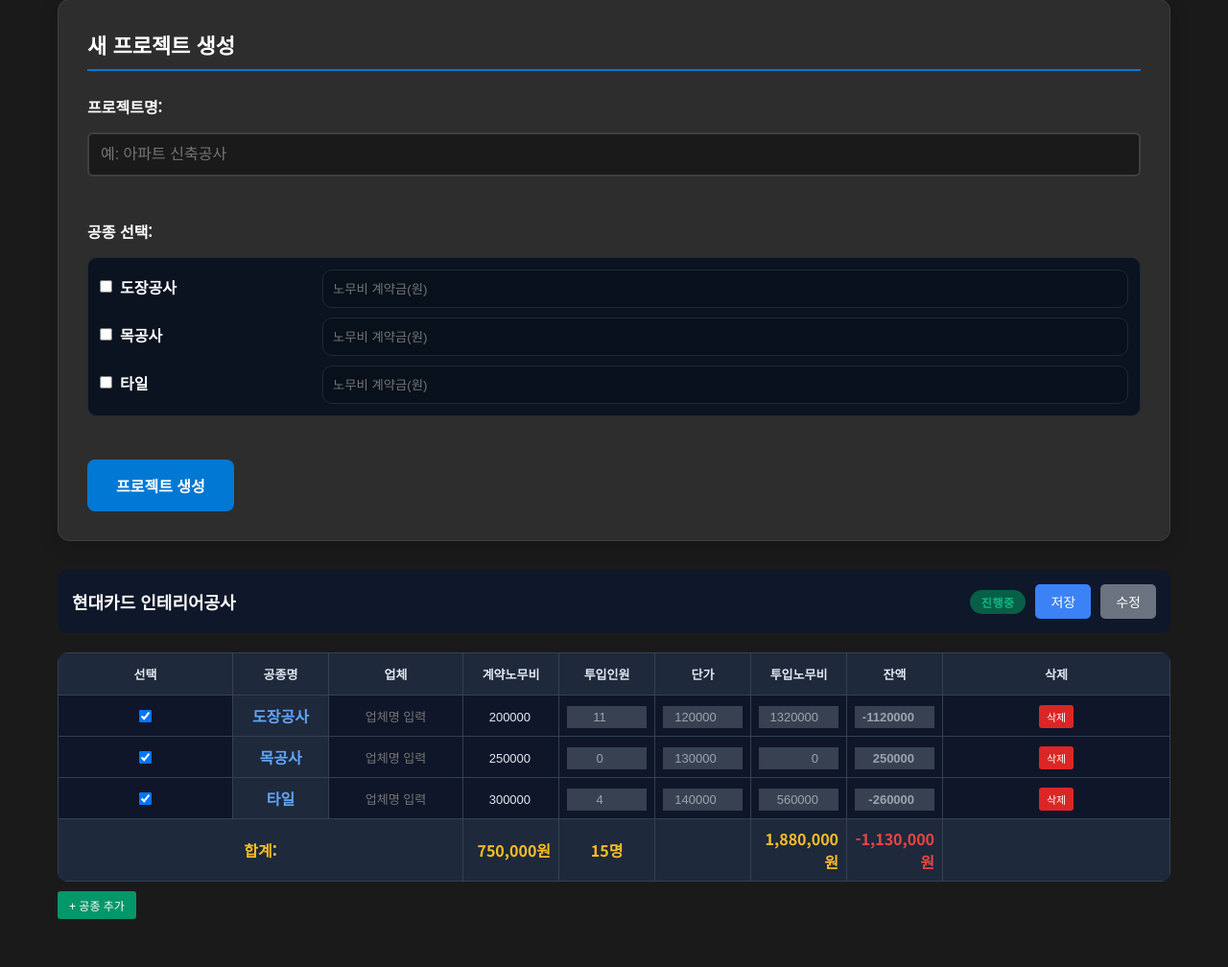
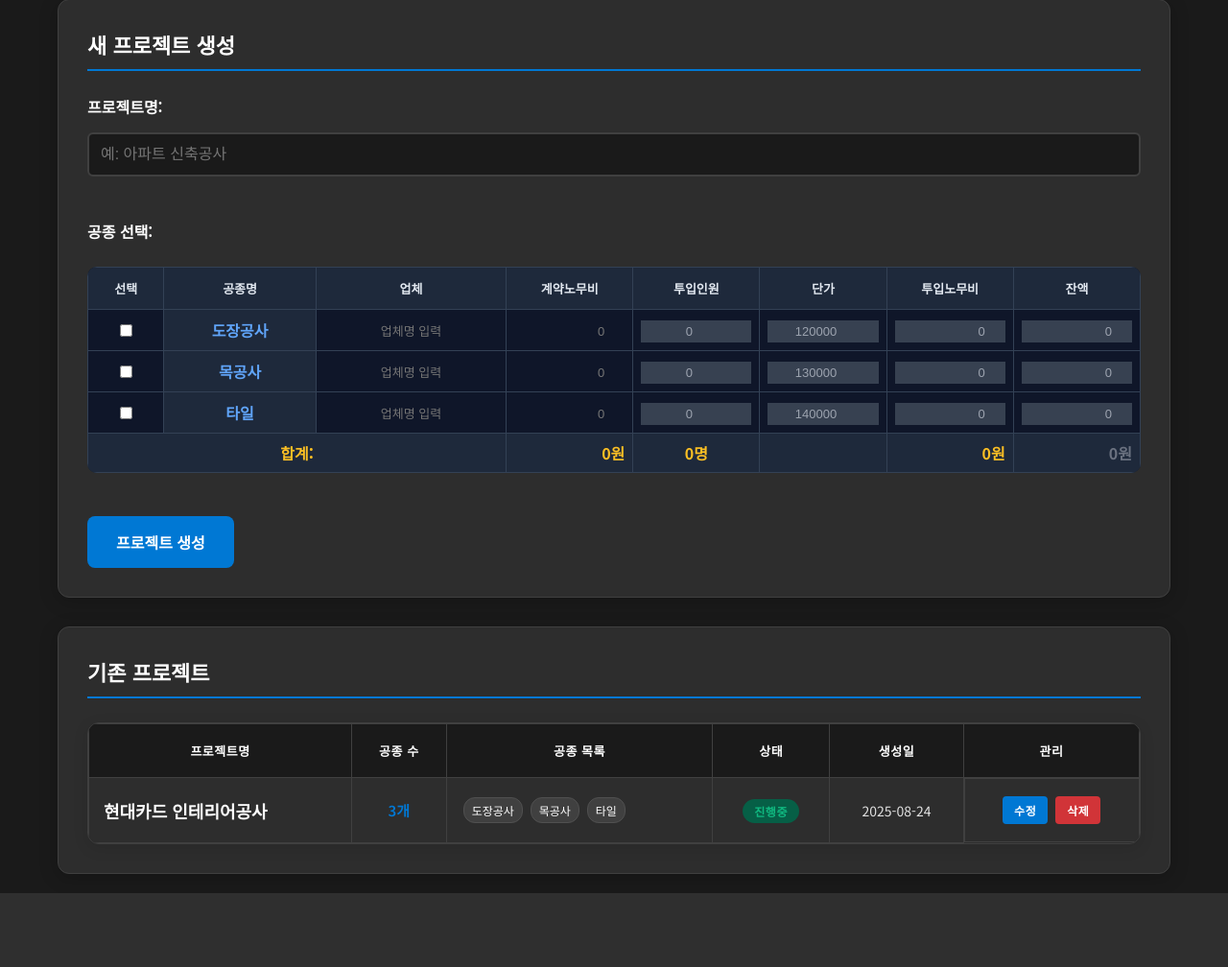
Before and after one commit to klove701-creator/LaborApp, a Flask app: page /admin/projects in a window 1280 px wide. Shown: the part 123-1131 px from the top of the page at 96% size. After the commit the page ends 1054 px from the top, so only its background shows below. Run offline with Flask 3, Linux system fonts and the light colour scheme; the visitor is signed in with stand-in values (Sample User, id 1); some web fonts are replaced.

Commit message:
플젝관리수정2

```diff
--- a/app.py
+++ b/app.py
@@ -308,8 +308,9 @@
         return redirect(url_for('login'))
     available_work_types = list(dm.labor_costs.keys())
     return render_template('admin_projects.html',
-                           projects_data=dm.projects_data,
-                           available_work_types=available_work_types)
+                       projects_data=dm.projects_data,
+                       available_work_types=available_work_types,
+                       labor_costs=dm.labor_costs)  # 이 줄 추가
 
 @app.route('/admin/projects/create', methods=['POST'])
 def create_project():
--- a/templates/admin_projects.html
+++ b/templates/admin_projects.html
@@ -194,7 +194,7 @@
             </div>
         </div>
 
-        <!-- 새 프로젝트 생성 -->
+        <!-- 새 프로젝트 생성 - 엑셀 테이블 스타일 -->
         <div class="create-project-section">
             <h2>새 프로젝트 생성</h2>
             <form method="POST" action="{{ url_for('create_project') }}" class="create-form">
@@ -206,108 +206,43 @@
                 <div class="form-group">
                     <label>공종 선택:</label>
                     {% if available_work_types %}
-                    <div class="trade-vertical">
-                        {% for work_type in available_work_types %}
-                        <div class="trade-row">
-                            <label class="left">
-                                <input type="checkbox" name="work_types" value="{{ work_type }}">
-                                <span>{{ work_type }}</span>
-                            </label>
-                            <input type="number" min="0" step="1" name="contract_{{ work_type }}" placeholder="노무비 계약금(원)" class="money">
-                        </div>
-                        {% endfor %}
-                    </div>
-                    {% else %}
-                    <p class="no-work-types">등록된 공종이 없습니다. <a href="{{ url_for('admin_labor_cost') }}">노무비 설정</a>에서 공종을 먼저 추가해주세요.</p>
-                    {% endif %}
-                </div>
-
-                <style>
-                .trade-vertical{display:flex;flex-direction:column;gap:10px;background:#0b1220;border:1px solid #1f2937;border-radius:10px;padding:12px}
-                .trade-row{display:flex;align-items:center;gap:12px}
-                .trade-row .left{flex:0 0 220px;display:flex;align-items:center;gap:8px}
-                .trade-row .money{flex:1 1 auto;height:40px;border-radius:10px;border:1px solid #1f2937;background:#07101b;color:#e5e7eb;padding:0 10px}
-                </style>
-
-                <button type="submit" class="create-btn" {% if not available_work_types %}disabled{% endif %}>프로젝트 생성</button>
-            </form>
-        </div>
-
-        <!-- 기존 프로젝트 엑셀 테이블 -->
-        {% if projects_data %}
-        {% for project_name, project_data in projects_data.items() %}
-        <div class="projects-container">
-            <div class="project-header">
-                <div class="project-name">{{ project_name }}</div>
-                <div class="project-status">
-                    <span class="status-badge status-{{ project_data.get('status', 'active') }}">
-                        {% if project_data.get('status', 'active') == 'active' %}진행중
-                        {% elif project_data.get('status') == 'completed' %}완료
-                        {% elif project_data.get('status') == 'paused' %}중단
-                        {% else %}진행중
-                        {% endif %}
-                    </span>
-                    <button class="btn-save" onclick="saveProject('{{ project_name }}')">저장</button>
-                    <a href="{{ url_for('edit_project', project_name=project_name) }}" class="btn-save" style="text-decoration: none; background: #6b7280;">수정</a>
-                </div>
-            </div>
-
-            <form id="project-form-{{ loop.index }}" method="POST" action="{{ url_for('update_project_excel', project_name=project_name) }}">
-                <table class="excel-table">
+                    <table class="excel-table" style="margin-top: 10px;">
                         <thead>
                             <tr>
-                            <th>선택</th>
-                            <th>공종명</th>
-                            <th>업체</th>
+                                <th style="width: 60px;">선택</th>
+                                <th style="width: 120px;">공종명</th>
+                                <th style="width: 150px;">업체</th>
                                 <th>계약노무비</th>
-                            <th>투입인원</th>
-                            <th>단가</th>
+                                <th style="width: 80px;">투입인원</th>
+                                <th style="width: 80px;">단가</th>
                                 <th>투입노무비</th>
                                 <th>잔액</th>
-                            <th>삭제</th>
                             </tr>
                         </thead>
-                    <tbody id="tbody-{{ loop.index }}">
-                        {% set project_summary = calculate_project_work_summary(project_name) %}
-                        {% for work_data in project_summary %}
+                        <tbody id="create-tbody">
+                            {% for work_type in available_work_types %}
                             <tr>
-                            <td><input type="checkbox" name="selected_work_types" value="{{ work_data.work_type }}" checked></td>
-                            <td class="work-type-cell">{{ work_data.work_type }}</td>
+                                <td>
+                                    <input type="checkbox" name="work_types" value="{{ work_type }}" onchange="toggleWorkTypeRow(this)">
+                                </td>
+                                <td class="work-type-cell">{{ work_type }}</td>
                                 <td class="company-cell">
-                                <input type="text" name="company_{{ work_data.work_type }}"
-                                       value="{{ work_data.company }}"
-                                       placeholder="업체명 입력">
+                                    <input type="text" name="company_{{ work_type }}" placeholder="업체명 입력" disabled>
                                 </td>
                                 <td class="number-cell">
-                                <input type="number" name="contract_{{ work_data.work_type }}"
-                                       value="{{ work_data.contract_amount }}"
-                                       class="format-currency"
-                                       onchange="calculateBalance(this)">
+                                    <input type="number" name="contract_{{ work_type }}" placeholder="0" class="format-currency" disabled onchange="calculateCreateBalance(this)">
                                 </td>
                                 <td class="number-cell">
-                                <input type="number" name="workers_{{ work_data.work_type }}"
-                                       value="{{ work_data.total_workers }}"
-                                       readonly>
+                                    <input type="number" value="0" readonly>
                                 </td>
                                 <td class="number-cell">
-                                <input type="number" name="rate_{{ work_data.work_type }}"
-                                       value="{{ work_data.labor_rate }}"
-                                       readonly>
+                                    <input type="number" value="{{ labor_costs.get(work_type, {}).get('day', 0) }}" readonly>
                                 </td>
                                 <td class="number-cell">
-                                <input type="number" name="cost_{{ work_data.work_type }}"
-                                       value="{{ work_data.total_labor_cost }}"
-                                       class="format-currency"
-                                       readonly>
+                                    <input type="number" value="0" class="format-currency" readonly>
                                 </td>
                                 <td class="number-cell">
-                                <input type="number" name="balance_{{ work_data.work_type }}"
-                                       value="{{ work_data.balance }}"
-                                       class="format-currency {% if work_data.balance > 0 %}balance-positive{% elif work_data.balance < 0 %}balance-negative{% else %}balance-zero{% endif %}"
-                                       readonly>
-                            </td>
-                            <td>
-                                <button type="button" class="btn-delete" onclick="deleteWorkType(this, '{{ work_data.work_type }}')">삭제</button>
+                                    <input type="number" value="0" class="format-currency balance-zero" readonly>
                                 </td>
                             </tr>
                             {% endfor %}
@@ -316,37 +251,75 @@
                             <tr class="summary-row">
                                 <td colspan="3">합계:</td>
                                 <td class="format-currency">
-                                <span id="total-contract-{{ loop.index }}">
-                                    {{ "{:,}".format(project_summary|sum(attribute='contract_amount')) }}원
-                                </span>
+                                    <span id="create-total-contract">0원</span>
                                 </td>
-                            <td>
-                                <span id="total-workers-{{ loop.index }}">
-                                    {{ project_summary|sum(attribute='total_workers') }}명
-                                </span>
+                                <td>0명</td>
+                                <td></td>
+                                <td class="format-currency">0원</td>
+                                <td class="format-currency">
+                                    <span id="create-total-balance" class="balance-zero">0원</span>
                                 </td>
-                            <td></td>
-                            <td class="format-currency">
-                                <span id="total-cost-{{ loop.index }}">
-                                    {{ "{:,}".format(project_summary|sum(attribute='total_labor_cost')) }}원
-                                </span>
-                            </td>
-                            <td class="format-currency">
-                                <span id="total-balance-{{ loop.index }}"
-                                      class="{% set total_balance = project_summary|sum(attribute='balance') %}{% if total_balance > 0 %}balance-positive{% elif total_balance < 0 %}balance-negative{% else %}balance-zero{% endif %}">
-                                    {{ "{:,}".format(project_summary|sum(attribute='balance')) }}원
-                                </span>
-                            </td>
-                            <td></td>
                             </tr>
                         </tbody>
                     </table>
+                    {% else %}
+                    <p class="no-work-types">등록된 공종이 없습니다. <a href="{{ url_for('admin_labor_cost') }}">노무비 설정</a>에서 공종을 먼저 추가해주세요.</p>
+                    {% endif %}
+                </div>
 
-                <!-- 공종 추가 버튼 -->
-                <button type="button" class="btn-add-row" onclick="addWorkType('{{ loop.index }}')">+ 공종 추가</button>
+                <button type="submit" class="create-btn" {% if not available_work_types %}disabled{% endif %}>프로젝트 생성</button>
             </form>
         </div>
+
+        <!-- 기존 프로젝트 목록 -->
+        <div class="projects-list-section">
+            <h2>기존 프로젝트</h2>
+            {% if projects_data %}
+            <div class="projects-table-wrapper">
+                <table class="projects-table">
+                    <thead>
+                        <tr>
+                            <th>프로젝트명</th>
+                            <th>공종 수</th>
+                            <th>공종 목록</th>
+                            <th>상태</th>
+                            <th>생성일</th>
+                            <th>관리</th>
+                        </tr>
+                    </thead>
+                    <tbody>
+                        {% for project_name, project_data in projects_data.items() %}
+                        <tr>
+                            <td class="project-name">{{ project_name }}</td>
+                            <td class="work-count">{{ project_data.work_types|length }}개</td>
+                            <td class="work-types-list">
+                                {% for work_type in project_data.work_types %}
+                                <span class="work-type-tag">{{ work_type }}</span>
                                 {% endfor %}
+                            </td>
+                            <td>
+                                <span class="status-badge status-{{ project_data.get('status', 'active') }}">
+                                    {% if project_data.get('status', 'active') == 'active' %}
+                                        진행중
+                                    {% elif project_data.get('status') == 'completed' %}
+                                        완료
+                                    {% elif project_data.get('status') == 'paused' %}
+                                        중단
+                                    {% else %}
+                                        진행중
+                                    {% endif %}
+                                </span>
+                            </td>
+                            <td>{{ project_data.get('created_date', '미상') }}</td>
+                            <td class="actions">
+                                <a href="{{ url_for('edit_project', project_name=project_name) }}" class="edit-btn">수정</a>
+                                <button class="delete-btn" onclick="deleteProject('{{ project_name }}')">삭제</button>
+                            </td>
+                        </tr>
+                        {% endfor %}
+                    </tbody>
+                </table>
+            </div>
             {% else %}
             <div class="empty-projects">
                 <h3>등록된 프로젝트가 없습니다</h3>
@@ -354,8 +327,89 @@
             </div>
             {% endif %}
         </div>
+    </div>
 
     <script>
+        // 새 프로젝트 생성 - 공종 선택/해제 처리
+        function toggleWorkTypeRow(checkbox) {
+            const row = checkbox.closest('tr');
+            const inputs = row.querySelectorAll('input:not([type="checkbox"]):not([readonly])');
+
+            inputs.forEach(input => {
+                input.disabled = !checkbox.checked;
+                if (!checkbox.checked) {
+                    input.value = input.type === 'number' ? '0' : '';
+                }
+            });
+
+            updateCreateTotals();
+        }
+
+        // 새 프로젝트 생성 - 잔액 계산
+        function calculateCreateBalance(element) {
+            const row = element.closest('tr');
+            const contractInput = row.querySelector('input[name^="contract_"]');
+            const balanceInput = row.querySelector('input[name^="balance_"], input[readonly]:last-child');
+
+            if (contractInput && balanceInput) {
+                const contract = parseInt(contractInput.value) || 0;
+                const balance = contract; // 새 프로젝트는 투입노무비가 0이므로
+
+                balanceInput.value = balance;
+
+                // 잔액에 따른 색상 변경
+                balanceInput.className = balanceInput.className.replace(/balance-\w+/g, '');
+                if (balance > 0) {
+                    balanceInput.classList.add('balance-positive');
+                } else if (balance < 0) {
+                    balanceInput.classList.add('balance-negative');
+                } else {
+                    balanceInput.classList.add('balance-zero');
+                }
+            }
+
+            updateCreateTotals();
+        }
+
+        // 새 프로젝트 생성 - 합계 업데이트
+        function updateCreateTotals() {
+            const tbody = document.getElementById('create-tbody');
+            if (!tbody) return;
+
+            const rows = tbody.querySelectorAll('tr:not(.summary-row)');
+            let totalContract = 0;
+            let totalBalance = 0;
+
+            rows.forEach(row => {
+                const checkbox = row.querySelector('input[type="checkbox"]');
+                if (checkbox && checkbox.checked) {
+                    const contractInput = row.querySelector('input[name^="contract_"]');
+                    if (contractInput) {
+                        const contract = parseInt(contractInput.value) || 0;
+                        totalContract += contract;
+                        totalBalance += contract; // 새 프로젝트는 투입노무비가 0
+                    }
+                }
+            });
+
+            // 합계 업데이트
+            const totalContractEl = document.getElementById('create-total-contract');
+            const totalBalanceEl = document.getElementById('create-total-balance');
+
+            if (totalContractEl) totalContractEl.textContent = totalContract.toLocaleString() + '원';
+            if (totalBalanceEl) {
+                totalBalanceEl.textContent = totalBalance.toLocaleString() + '원';
+                totalBalanceEl.className = totalBalanceEl.className.replace(/balance-\w+/g, '');
+                if (totalBalance > 0) {
+                    totalBalanceEl.classList.add('balance-positive');
+                } else if (totalBalance < 0) {
+                    totalBalanceEl.classList.add('balance-negative');
+                } else {
+                    totalBalanceEl.classList.add('balance-zero');
+                }
+            }
+        }
+
         // 잔액 계산 함수
         function calculateBalance(element) {
             const row = element.closest('tr');
@@ -430,67 +484,16 @@
             });
         }
 
-        // 공종 추가
-        function addWorkType(projectIndex) {
-            const workType = prompt('추가할 공종명을 입력하세요:');
-            if (!workType) return;
+        // 페이지 로드 시 합계 계산
+        document.addEventListener('DOMContentLoaded', function() {
+            updateCreateTotals();
+        });
 
-            const tbody = document.getElementById(`tbody-${projectIndex}`);
-            const summaryRow = tbody.querySelector('.summary-row');
-
-            const newRow = document.createElement('tr');
-            newRow.innerHTML = `
-                <td><input type="checkbox" name="selected_work_types" value="${workType}" checked></td>
-                <td class="work-type-cell">${workType}</td>
-                <td class="company-cell">
-                    <input type="text" name="company_${workType}" value="" placeholder="업체명 입력">
-                </td>
-                <td class="number-cell">
-                    <input type="number" name="contract_${workType}" value="0" class="format-currency" onchange="calculateBalance(this)">
-                </td>
-                <td class="number-cell">
-                    <input type="number" name="workers_${workType}" value="0" readonly>
-                </td>
-                <td class="number-cell">
-                    <input type="number" name="rate_${workType}" value="0" readonly>
-                </td>
-                <td class="number-cell">
-                    <input type="number" name="cost_${workType}" value="0" class="format-currency" readonly>
-                </td>
-                <td class="number-cell">
-                    <input type="number" name="balance_${workType}" value="0" class="format-currency balance-zero" readonly>
-                </td>
-                <td>
-                    <button type="button" class="btn-delete" onclick="deleteWorkType(this, '${workType}')">삭제</button>
-                </td>
-            `;
-
-            tbody.insertBefore(newRow, summaryRow);
-            updateTotals();
-        }
-
-        // 공종 삭제
-        function deleteWorkType(button, workType) {
-            if (confirm(`"${workType}" 공종을 삭제하시겠습니까?`)) {
-                button.closest('tr').remove();
-                updateTotals();
+        function deleteProject(projectName) {
+            if (confirm(`"${projectName}" 프로젝트를 삭제하시겠습니까?\n\n⚠️ 주의: 모든 출역 데이터가 함께 삭제됩니다.`)) {
+                location.href = `/admin/projects/delete/${projectName}`;
             }
         }
-
-        // 프로젝트 저장
-        function saveProject(projectName) {
-            const form = document.querySelector(`form[action*="${projectName}"]`);
-            if (form) {
-                form.submit();
-            } else {
-                alert('저장할 프로젝트 폼을 찾을 수 없습니다.');
-            }
-        }
-
-        // 페이지 로드 시 합계 계산
-        document.addEventListener('DOMContentLoaded', function() {
-            updateTotals();
-        });
     </script>
 </body>
 </html>
```
Lines whose indentation alone changed are shown as unchanged.
